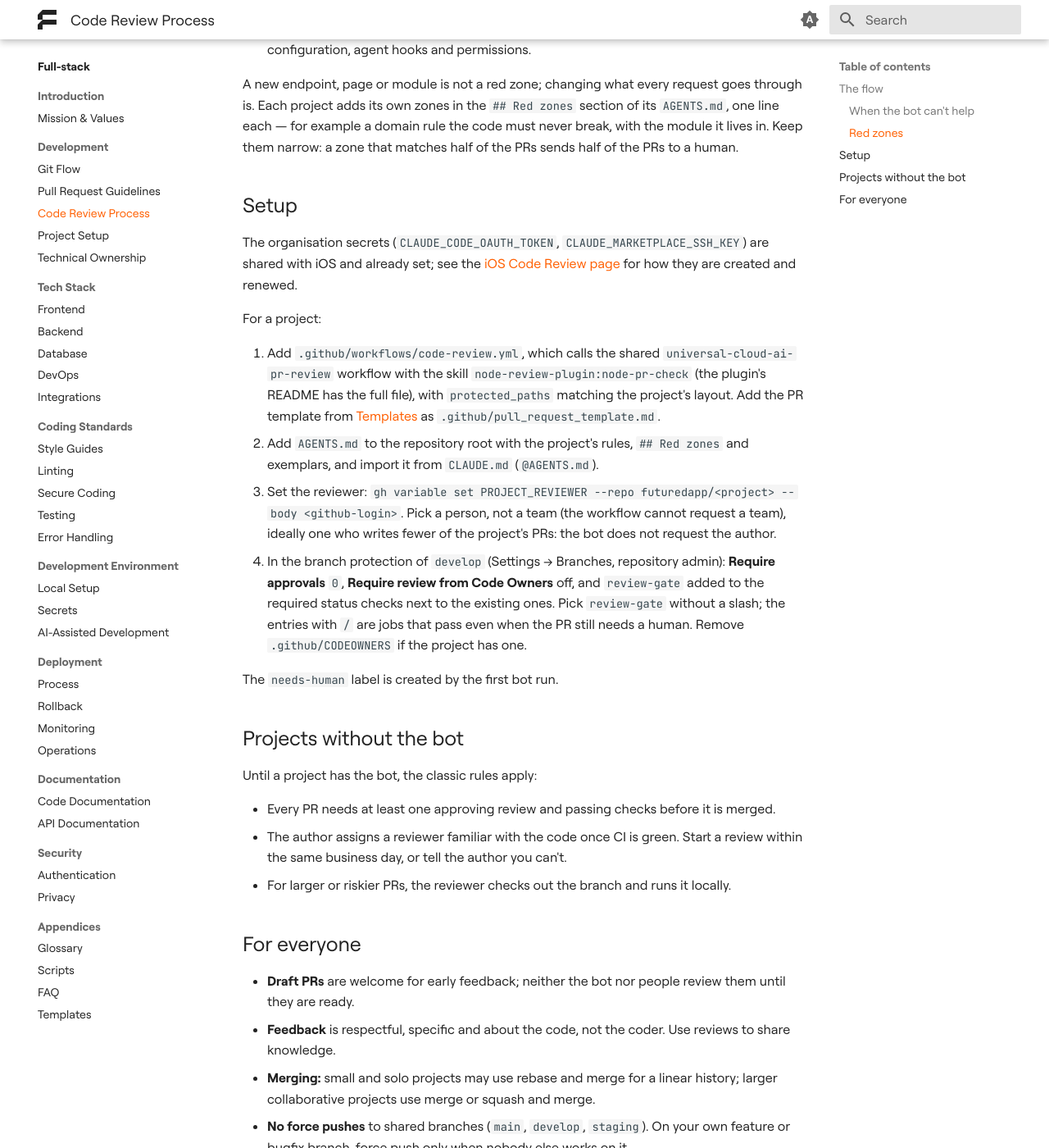
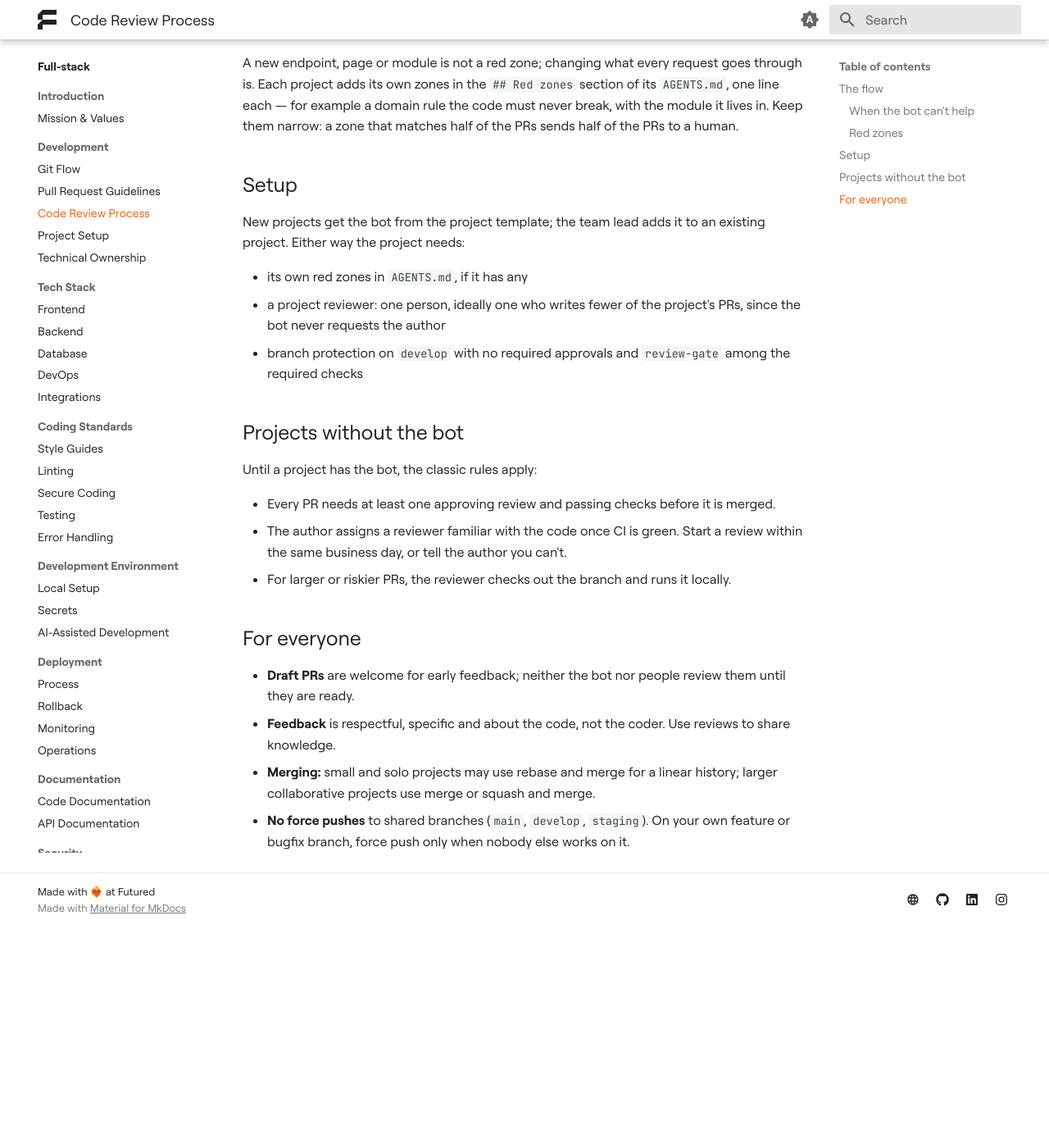
Before and after one commit to futuredapp/Engineering-Handbook, an MkDocs documentation site: the page built from docs/teams/fullstack/development/20_code_review_process.md, in a window 1280 px wide and 1400 px high, scrolled down 2521 px. Shown: the whole window at 82% size. Built offline with MkDocs 1.6.1 and Material for MkDocs 9.7.7, drawn with Linux system fonts in a browser that asks for light colours; after the commit the page ends 3651 px from its top, so only the background shows below that; some of the changed text lies outside the part shown.

Commit message:
docs(fullstack): Code Review setup as what a project needs, not how it is wired
Co-Authored-By: Claude Opus 5.5 <noreply@anthropic.com>

```diff
--- a/docs/teams/fullstack/development/20_code_review_process.md
+++ b/docs/teams/fullstack/development/20_code_review_process.md
@@ -16,7 +16,7 @@ Projects without the bot keep the [classic process](#projects-without-the-bot) b
     Screenshots can only be attached on GitHub after the PR exists, so open such a PR as a draft, attach them, then mark it ready: the bot starts on ready PRs and would not see them otherwise.
 3. **The review bot reviews every push.** When a ready PR into `develop` is opened or updated, the bot runs `/node-pr-check` and keeps a single comment up to date: risk, whether the diff matches the description, evidence, serious findings (each one verified by a second agent that tries to refute it) and code drift. Each place in the comment links to its lines. Findings never block the merge; you decide what to fix, and a new commit gets a new review.
 4. **A human looks only at red zones.** When the change touches a red zone, the bot labels the PR `needs-human`, requests the project reviewer and lists up to three places to look at, each with what can break there. Add the label yourself whenever you want a second pair of eyes: an architecture decision, a library you have not used before, anything you are unsure about.
-5. **The `review-gate` check** is green when the bot reviewed the latest commit and found low risk, or when someone with write access other than the author approved the latest commit. High risk and the `needs-human` label always need that approval; removing the label does not lower a high-risk result. Some paths are always high risk, whatever the bot concludes: CI and git hooks, agent hooks and permissions (`.claude/settings*.json`, `.claude/hooks/`), the lockfile, Dockerfiles and docker-compose, migrations and the database schema, auth, guards and the decorators that open or restrict routes, app-wide config and module wiring, and infrastructure. Each project lists them in `protected_paths` of its `code-review.yml`.
+5. **The `review-gate` check** is green when the bot reviewed the latest commit and found low risk, or when someone with write access other than the author approved the latest commit. High risk and the `needs-human` label always need that approval; removing the label does not lower a high-risk result. Some paths are always high risk, whatever the bot concludes: CI and git hooks, agent hooks and permissions, the lockfile, Dockerfiles and docker-compose, migrations and the database schema, auth, guards and the decorators that open or restrict routes, app-wide config and module wiring, and infrastructure.
 
 Human comments still count: resolve every thread a colleague opened before you merge. The bot's comment is not a thread; it is answered by a new commit.
 
@@ -49,16 +49,11 @@ A new endpoint, page or module is not a red zone; changing what every request go
 
 ## Setup
 
-The organisation secrets (`CLAUDE_CODE_OAUTH_TOKEN`, `CLAUDE_MARKETPLACE_SSH_KEY`) are shared with iOS and already set; see the [iOS Code Review page](../../ios/ios_code_review.md#once-per-organisation-org-admin) for how they are created and renewed.
+New projects get the bot from the project template; the team lead adds it to an existing project. Either way the project needs:
 
-For a project:
-
-1. Add `.github/workflows/code-review.yml`, which calls the shared `universal-cloud-ai-pr-review` workflow with the skill `node-review-plugin:node-pr-check` (the plugin's README has the full file), with `protected_paths` matching the project's layout. Add the PR template from [Templates](../appendices/30_templates.md) as `.github/pull_request_template.md`.
-2. Add `AGENTS.md` to the repository root with the project's rules, `## Red zones` and exemplars, and import it from `CLAUDE.md` (`@AGENTS.md`).
-3. Set the reviewer: `gh variable set PROJECT_REVIEWER --repo futuredapp/<project> --body <github-login>`. Pick a person, not a team (the workflow cannot request a team), ideally one who writes fewer of the project's PRs: the bot does not request the author.
-4. In the branch protection of `develop` (Settings → Branches, repository admin): **Require approvals** `0`, **Require review from Code Owners** off, and `review-gate` added to the required status checks next to the existing ones. Pick `review-gate` without a slash; the entries with `/` are jobs that pass even when the PR still needs a human. Remove `.github/CODEOWNERS` if the project has one.
-
-The `needs-human` label is created by the first bot run.
+- its own red zones in `AGENTS.md`, if it has any
+- a project reviewer: one person, ideally one who writes fewer of the project's PRs, since the bot never requests the author
+- branch protection on `develop` with no required approvals and `review-gate` among the required checks
 
 ## Projects without the bot
 
```
